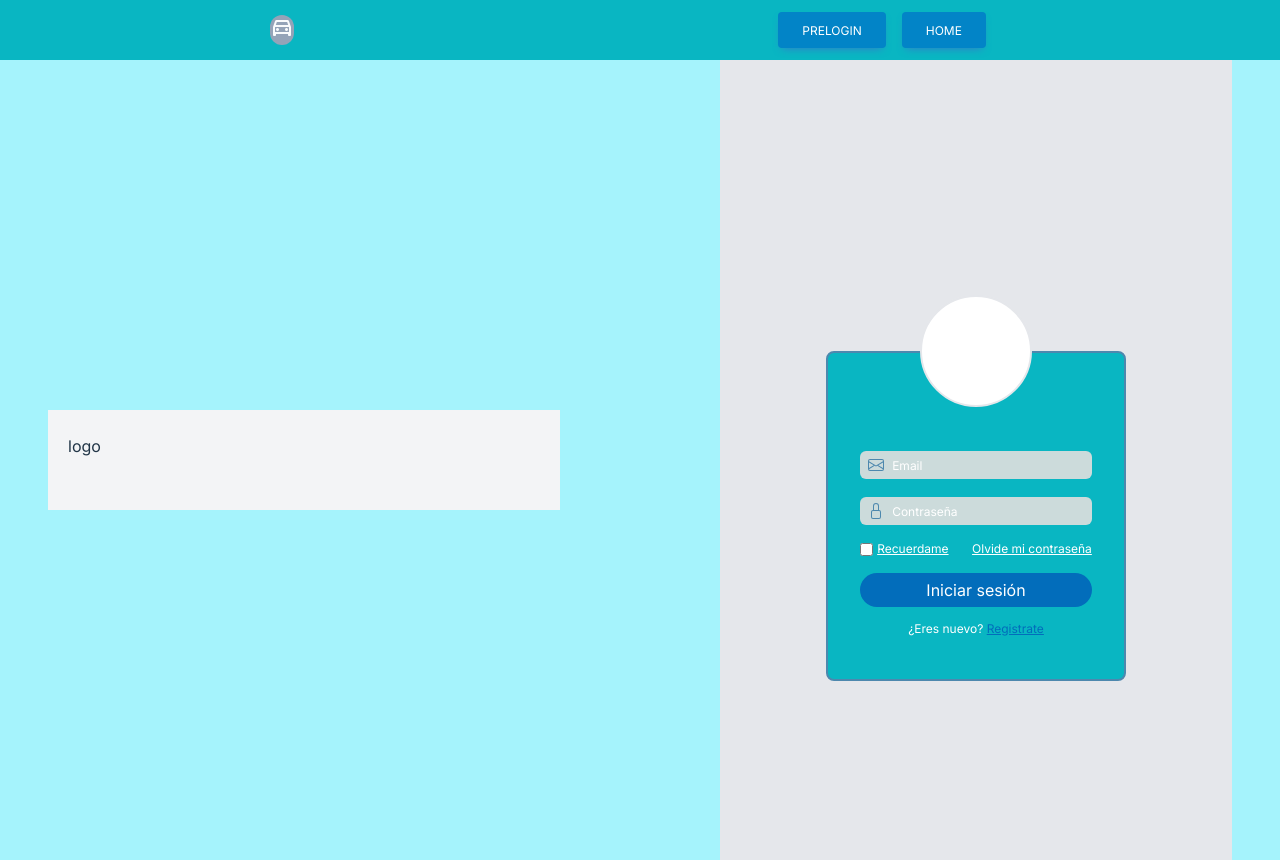
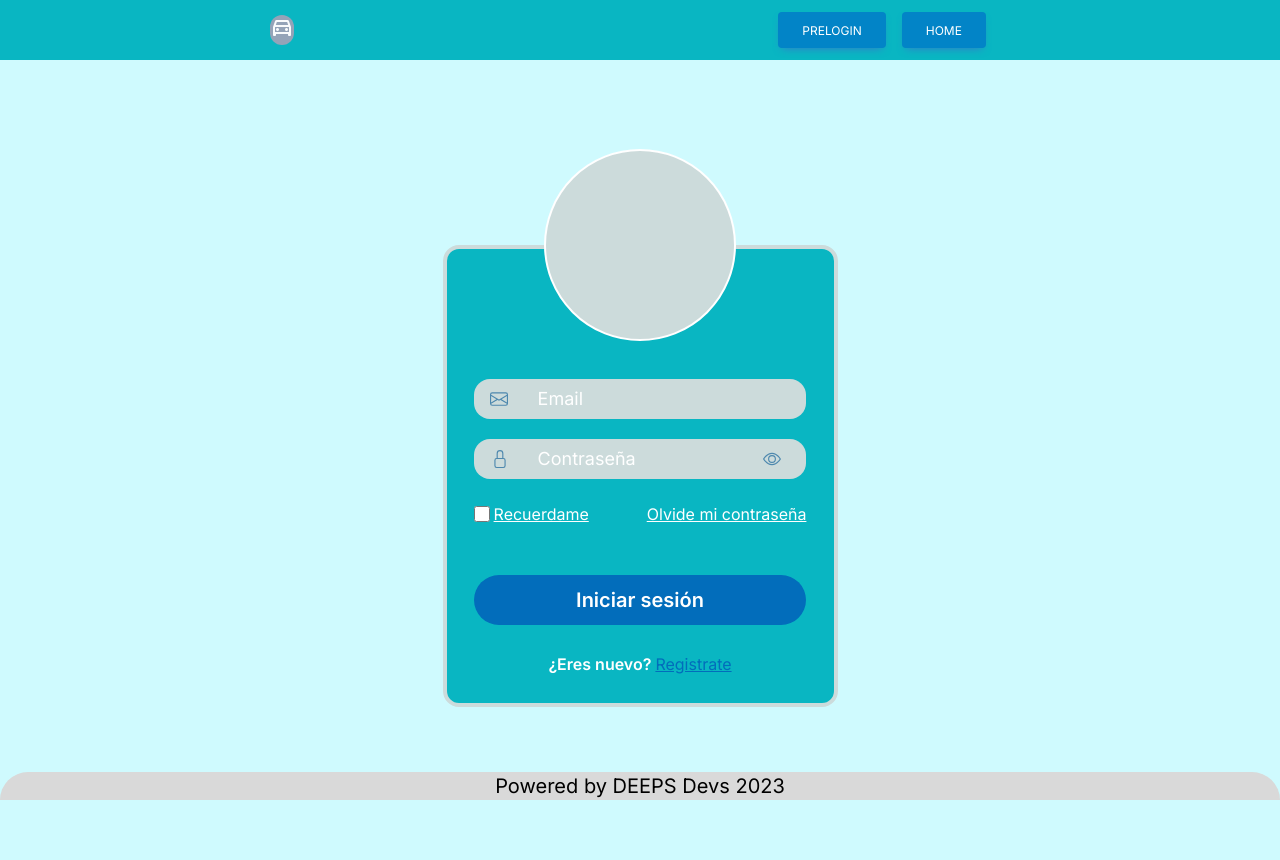
Before and after one commit to Diego-Bonora/-holbertonschool-CarToFix, a React (Vite) app in the folder client/: page / in a window 1280 px wide. Built offline with nearby package versions, Linux system fonts and the light colour scheme.

Commit message:
Created inputFied, PasswordInput file and updated tailwind.config, Signin, login and PreLoginPage file

```diff
--- /dev/null
+++ b/client/src/Components/InputFied.jsx
@@ -0,0 +1,16 @@
+import React from "react";
+
+// eslint-disable-next-line react/prop-types
+export default function InputFied({ icon, type, placeholder }) {
+    return (
+        <div className="relative mb-1 my-2 mt-2 2xl:text-xl text-lg">
+            {icon && (<div className="absolute left-4 top-1/2 transform -translate-y-1/2 w-9 h-15 text-color-icons">
+                {icon}
+            </div>
+            )}
+            <input type={type}
+                placeholder={placeholder}
+                className="rounded-b-2xl rounded-t-2xl h-7 my-1.5 w-full bg-gris-claro text-black py-5 p-16 placeholder-white" />
+        </div>
+    );
+}
--- /dev/null
+++ b/client/src/Components/PasswordInput.jsx
@@ -0,0 +1,23 @@
+import React from "react";
+import { Eye, EyeSlash, Lock } from 'react-bootstrap-icons';
+
+function PasswordInput() {
+    const [showPassword, setShowPassword] = React.useState(false);
+
+    const handleShowPassword = () => {
+        setShowPassword(!showPassword);
+    }
+
+    return (
+        <div className='relative mb-1 my-2 mt-2 2xl:text-xl text-lg'>
+            <Lock className="absolute left-2 top-1/2 transform -translate-y-1/2 w-9 h-15 text-color-icons" />
+            <input type={showPassword ? 'text' : 'password'} placeholder="Contraseña" className="rounded-b-2xl rounded-t-2xl h-7 my-1.5 w-full bg-gris-claro text-black py-5 p-16 placeholder-white" />
+            {showPassword ? (
+                <EyeSlash onClick={handleShowPassword} className="absolute right-4 top-1/2 transform -translate-y-1/2 w-9 h-15 text-color-icons hover:cursor-pointer" />
+            ) : (
+                <Eye onClick={handleShowPassword} className="absolute right-4 top-1/2 transform -translate-y-1/2 w-9 h-15 text-color-icons hover:cursor-pointer" />
+            )}
+        </div>
+    );
+}
+export default PasswordInput;
--- a/client/src/Components/Signin.jsx
+++ b/client/src/Components/Signin.jsx
@@ -1,52 +1,45 @@
 import { Link } from 'react-router-dom';
-import { Envelope, Lock, Telephone, Person } from 'react-bootstrap-icons';
+import { Envelope, Telephone, Person } from 'react-bootstrap-icons';
+import InputFied from './InputFied';
+import PasswordInput from './PasswordInput';
 
 export default function Signin() {
 	return (
 		<>
-			<div className="w-screen h-screen  flex items-center  justify-center flex-row bg-cyan-200">
-				<div className="logo-app px-5 mr-40 logo h-[100px] w-2/5  bg-gray-100 "> logo </div>
+    <div className="w-screen 2xl:min-h-screen  2xl:flex 2xl:items-center bg-cyan-100">
+      <div className="hidden 2xl:w-3/5 h-full 2xl:flex 2xl:items-center 2xl:justify-center "> logo </div>
 			{/* pantalla derecha */}
-				<div className="w-3/5 sm:min-w-[400px] md:max-w-[500px] h-screen bg-gray-200 flex items-center justify-center">
-					<div className="w-9/12 h-screen text-center mx-auto my-auto">
-						<div className="rounded-full border-2 mx-auto w-28 h-28 bg-white translate-y-1/2"></div>
-						<div className="text-white border-2 my-auto rounded-lg border-color-icons bg-cian-oscuro">
-							<form action="" className=" h-full pb-3.5 pt-20 px-6">
-								<div className='relative my-2 text-xs'>
-									<Person className="absolute left-2 top-1/2 transform -translate-y-1/2 w-4 h-6 text-color-icons" />
-									<input type="Name" placeholder="Nombre del taller" className="rounded-md h-6 w-full bg-gris-claro text-black p-1 pl-8 placeholder-white" />
-								</div>
-								<div className='relative my-2 text-xs'>
-									<Telephone className="absolute left-2 top-1/2 transform -translate-y-1/2 w-4 h-6 text-color-icons" />
-									<input type="Number" placeholder="Número del taller" className="rounded-md h-6 w-full bg-gris-claro text-black p-1 pl-8 placeholder-white" />
-								</div>
-								<div className='relative my-2 text-xs'>
-									<Envelope className="absolute left-2 top-1/2 transform -translate-y-1/2 w-4 h-6 text-color-icons" />
-									<input type="Email" placeholder="Email" className="rounded-md h-6 w-full bg-gris-claro text-black p-1 pl-8 placeholder-white" />
-								</div>
-								<div className='relative my-1 text-xs'>
-									<Lock className="absolute left-2 top-1/2 transform -translate-y-3/4 w-4 h-6 text-color-icons" />
-									<input type="Contraseña" placeholder="Contraseña" className="rounded-md h-6 w-full bg-gris-claro text-black p-1 pl-8 placeholder-white" />
-								</div>
-								<div className='relative my-1 text-xs'>
-									<Lock className="absolute left-2 top-1/2 transform -translate-y-3/4 w-4 h-6 text-color-icons" />
-									<input type="Contraseña" placeholder="Repetir contraseña" className="rounded-md h-6  w-full bg-gris-claro text-black p-1 pl-8 placeholder-white" />
-								</div>
-								<div className="'BOTON LOGIN ">
-									<button type="submit" className="active:scale-[.98] text-center py-1 bg-azul-oscuro rounded-full mb-2 mt-4 w-full ">Registrarse</button>
+			<div className='2xl:w-2/5 h-screen'>
+        <div className="h-screen text-center flex items-center justify-center mx-auto my-auto">
+          <div className='2xl:w-9/12 text-center 2xl:h-bloque relative mx-8 2xl:bottom-24 bottom-16'>
+            <div className="rounded-full border-2 border-white mx-auto 2xl:w-48 2xl:h-48 w-40 h-40 bg-gris-claro translate-y-1/2"></div>
+            <div className="text-white border-4 my-auto rounded-2xl bg-cian-oscuro md:h-4/5 border-gris-claro">
+              <form action="" className="items-center justify-center px-pad-1 pb-pad-1 pt-pad-5 font-Inter">
+                <InputFied icon={<Person />} type='text' placeholder='Nombre del taller' />
+                <InputFied icon={<Telephone />} type='num' placeholder='Número del taller' />
+                <InputFied icon={<Envelope />} type='email' placeholder='Email' />
+                <PasswordInput />
+                <PasswordInput />
+                <div className="mx-marg-4">
+                  <button type="submit"className="font-bold text-center 2xl:text-2xl text-xl p-pad-3 bg-azul-oscuro rounded-full mb-marg-1 mt-marg-1 w-full">Registrarse</button>
                 </div>
                 <div className='px-14 text-center'>
-									<span className="text-xs  mt-4">¿Ya tienes cuenta? </span>
+                  <span className="2xl:text-xl text-base mt-4 font-bold">¿Ya tienes cuenta? </span>
                 </div>
                 <div className='px-20 text-center'>
-									<Link to='/' className='text-azul-oscuro underline text-xs mt-4' > Iniciar sesión</Link>
+                  <Link to='/' className='text-azul-oscuro underline 2xl:text-xl text-base mt-4' > Iniciar sesión</Link>
                 </div>
               </form>
             </div>
           </div>
         </div>
       </div>
-
+    </div>
+    <div className="absolute bottom-0 w-full text-center ">
+        <div className="bg-gris-footer 2xl:py-1 rounded-t-full">
+          <span className="text-black text-xl">Powered by DEEPS Devs 2023</span>
+        </div>
+      </div>
 		</>
 	)
 }
--- a/client/src/Components/login.jsx
+++ b/client/src/Components/login.jsx
@@ -1,44 +1,46 @@
 import React from 'react';
 import { Link } from 'react-router-dom';
 import { Envelope } from 'react-bootstrap-icons';
-import { Lock } from 'react-bootstrap-icons';
+import InputFied from './InputFied';
+import PasswordInput from './PasswordInput';
+
 
 export default function Login() {
+
   return (
     <>
-			<div className='w-2/5 h-screen bg-gray-200'>
+    <div className='2xl:w-2/5 h-screen'>
       {/* pantalla derecha */}
-				<div className="w-9/12 h-screen text-center flex items-center justify-center mx-auto my-auto">
-					<div>
-						<div className="rounded-full border-2 mx-auto w-28 h-28 bg-white translate-y-1/2"></div>
-						<div className="text-white border-2 my-auto rounded-lg border-color-icons bg-cian-oscuro">
-							<form action="" className=" pb-10 pt-20 px-8">
-								<div className='relative my-2 text-xs'>
-									<Envelope className="absolute left-2 top-1/2 transform -translate-y-1/2 w-4 h-6 text-color-icons" />
-									<input type="Email" placeholder="Email" className="rounded-md h-7 my-2.5 w-full bg-gris-claro text-black p-1 pl-8 placeholder-white" />
+        <div className="h-screen text-center flex items-center justify-center mx-auto my-auto">
+          <div className='2xl:w-8/12 text-center 2xl:h-bloque_login relative mx-8 2xl:bottom-28 bottom-20'>
+            <div className="rounded-full border-2 border-white mx-auto w-48 h-48 bg-gris-claro translate-y-1/2"></div>
+            <div className="text-white border-4 my-auto rounded-2xl bg-cian-oscuro 2xl:h-4/5 border-gris-claro">
+              <form action="" className="items-center justify-center px-pad-1 pb-pad-1 pt-pad-2 font-Inter">
+                <InputFied icon={<Envelope />} type='email' placeholder='Email' />
+                <PasswordInput PasswordInput='Contraseña'/>
+                <div className="flex justify-between items-center mt-marg-3">
+                  <div className="flex gap-1 items-center">
+                    <input type="checkbox" className="w-4 h-4 border-2 border-white rounded-full "/>
+                    <label htmlFor="Recuerdame" className="2xl:text-base underline">Recuerdame</label>
                   </div>
-								<div className='relative my-1 text-xs'>
-									<Lock className="absolute left-2 top-1/2 transform -translate-y-3/4 w-4 h-6 text-color-icons" />
-									<input type="Contraseña" placeholder="Contraseña" className="rounded-md mb-3 h-7 w-full bg-gris-claro text-black p-1 pl-8 placeholder-white" />
-								</div>
-								<div className="flex justify-between items-center">
-									<div className="flex gap-1 items-center">
-										<input type="checkbox" />
-										<label htmlFor="Recuerdame" className="text-xs underline">Recuerdame</label>
-									</div>
-									<Link to='' className="text-xs text-white underline">Olvide mi contraseña</Link>
+                  <Link to='' className="2xl:text-base text-white underline">Olvide mi contraseña</Link>
                 </div>
                 <div className="'BOTON LOGIN ">
-									<button type="submit" className="text-center py-1 bg-azul-oscuro rounded-full mb-2 mt-4 w-full ">Iniciar sesión</button>
+                  <button type="submit"className="text-center font-bold font-Inter 2xl:text-2xl text-xl p-pad-3 bg-azul-oscuro rounded-full mb-marg-1 mt-marg-2 w-full mt-12">Iniciar sesión</button>
                 </div>
                 <div className='px-12'>
-									<span className="text-xs mt-4">¿Eres nuevo? <Link to='/Signin' className='text-azul-oscuro underline' > Registrate</Link></span>
+                  <span className="2xl:text-xl text-base mt-4 font-bold">¿Eres nuevo? <Link to='/Signin' className='text-azul-oscuro underline' > Registrate</Link></span>
                 </div>
               </form>
             </div>
           </div>
         </div>
       </div>
+      <div className="absolute bottom-0 w-full text-center ">
+        <div className="bg-gris-footer 2xl:py-1 rounded-t-full">
+          <span className="text-black text-xl">Powered by DEEPS Devs 2023</span>
+        </div>
+      </div>
     </>
   )
 }
--- a/client/src/Pages/PreLoginPage.jsx
+++ b/client/src/Pages/PreLoginPage.jsx
@@ -1,16 +1,11 @@
-import React from 'react'
-import Login from '../Components/login'
+import Login from '../Components/login';
 
 export default function PreLoginPage() {
 	return (
 		<>
-			<div className="w-screen h-screen  flex items-center  justify-center flex-row bg-cyan-200">
-
-				<div className="logo-app px-5 mr-40 logo h-[100px] w-2/5  bg-gray-100 "> logo </div>
-
+		<div className="w-screen 2xl:min-h-screen  2xl:flex 2xl:items-center bg-cyan-100">
+		<div className="hidden 2xl:w-3/5 h-full 2xl:flex 2xl:items-center 2xl:justify-center "> logo </div>
 				<Login />
-
-
 			</div>
 		</>
 	)
--- a/client/tailwind.config.js
+++ b/client/tailwind.config.js
@@ -13,11 +13,13 @@ export default {
         'cian-oscuro': '#09B6C2',
         'cian-claro': '#C5E9EA',
         'gris-claro': '#CCDBDB',
+        'gris-footer': '#D9D9D9',
         'azul-oscuro': '#026DBB',
         'color-icons': '#4D88AE',
+
 			},
 			height: {
-        'bloque': '95%',
+        'bloque': '98%',
         'bloque_login': '85%',
       },
       fontFamily: {
@@ -25,9 +27,10 @@ export default {
 			},
 			spacing: {
         'pad-1': '7%',
-        'pad-2': '25%',
+        'pad-2': '30%',
         'pad-3': '3%',
         'pad-4': '30%',
+        'pad-5': '20%',
         'marg-1': '8%',
         'marg-2': '15%',
         'marg-3': '5%',
```
Lines whose indentation alone changed are shown as unchanged.
